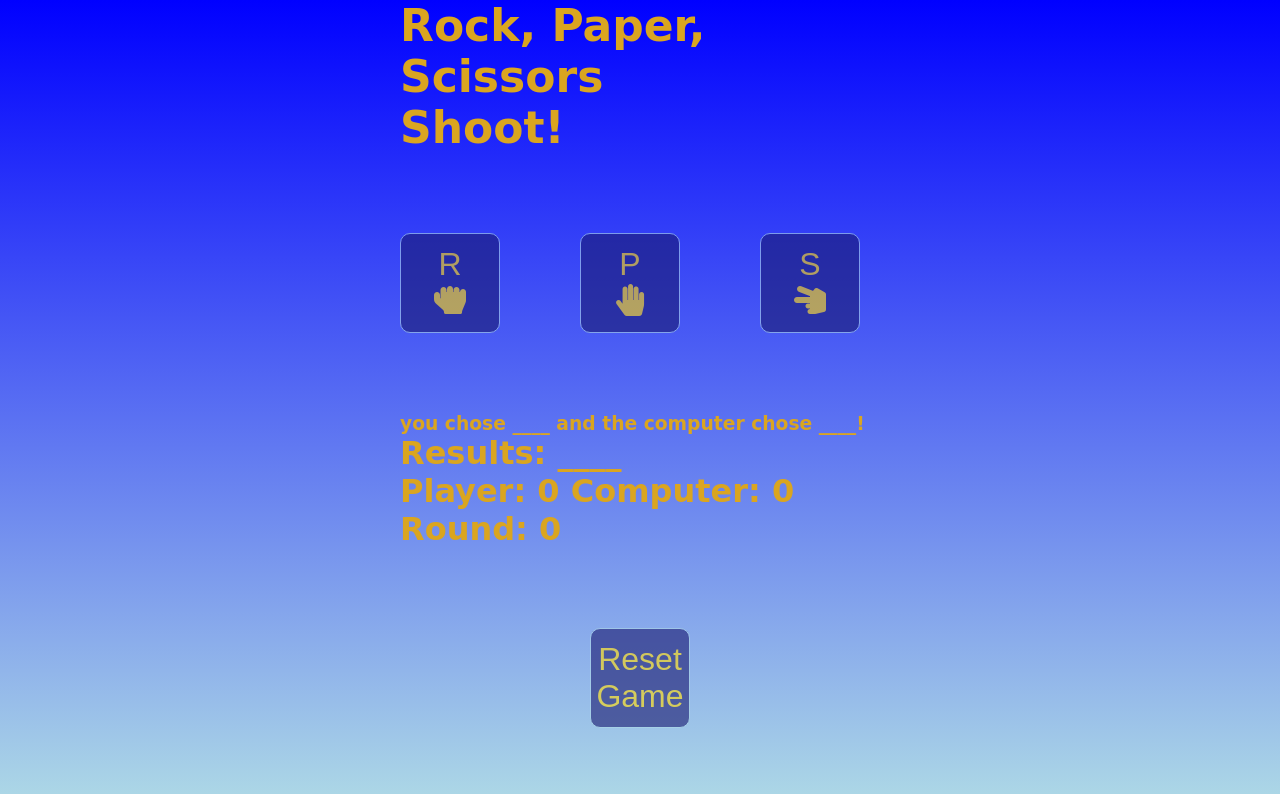
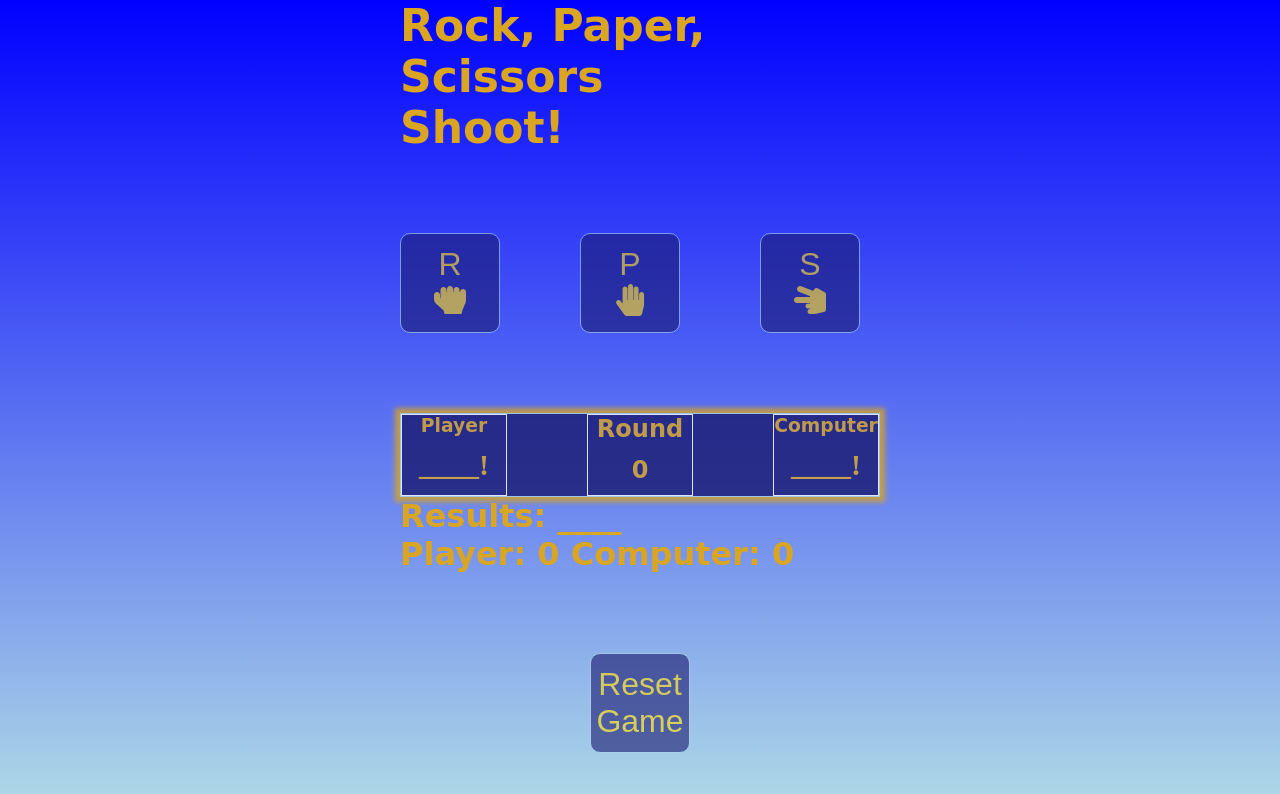
Before and after one commit to amNotAWalnutToday/rock-paper-scissors, a plain HTML site: page index.html in a window 1280 px wide. Both pictures are taken after a click on the button "Reset Game". Drawn offline with Linux system fonts and the light colour scheme.

Commit message:
Modify js to return icons instead of text, style round/choices bar

```diff
--- a/index.html
+++ b/index.html
@@ -21,10 +21,24 @@
             <button class="rps" type="button" value="scissors">S<br> <i class="fa fa-hand-scissors"></i></button>
         </div>
         <div id="results">
-            <h3>you chose <span id="your-choice">____</span> and the computer chose <span id="computer-choice">____</span>!</h3>
+            <div class="choices">
+                <div>
+                    <h3>Player</h3>
+                    <h3><span id="your-choice" class="fa">____!</span></h3>
+                </div>
+                <div>
+                    <h2>Round</h1>
+                    <h2><span id="round-count">0</span></h1>
+                </div>
+                <div>
+                    <h3>Computer</h3>
+                    <h3><span id="computer-choice" class="fa">____!</span></h3>
+                </div>
+            </div>
+
             <h1>Results: <span id="result">____</span></h1>
             <h1>Player: <span id="player-points">0</span> Computer: <span id="computer-points">0</span></h1>
-            <h1>Round: <span id="round-count">0</span></h1>
+
             <h1><span id="winner"></span></h1>
         </div>
         <div id="reset-button">
--- a/rps.js
+++ b/rps.js
@@ -45,40 +45,76 @@ function playRound(playerSelection,computerSelection){
 
     if(player === 'rock' && computer === 'rock'){
         result = 'You Draw!';
+        removeChoice();
+        playerChoiceDisplay.classList.add('fa-hand-rock');
+        computerChoiceDisplay.classList.add('fa-hand-rock');
     }else if(player === 'rock' && computer === 'paper'){
         result = 'You Lose!';
         computerPoints++;
+        removeChoice();
+        playerChoiceDisplay.classList.add('fa-hand-rock');
+        computerChoiceDisplay.classList.add('fa-hand-paper');
     }else if(player === 'rock' && computer === 'scissors'){
         result = 'You Win!';
         playerPoints++;
+        removeChoice();
+        playerChoiceDisplay.classList.add('fa-hand-rock');
+        computerChoiceDisplay.classList.add('fa-hand-scissors');
     }else if(player === 'paper' && computer === 'rock'){
         result = 'You Win!';
         playerPoints++;
+        removeChoice();
+        playerChoiceDisplay.classList.add('fa-hand-paper');
+        computerChoiceDisplay.classList.add('fa-hand-rock');
     }else if(player === 'paper' && computer === 'paper'){
         result = 'You Draw!';
+        removeChoice();
+        playerChoiceDisplay.classList.add('fa-hand-paper');
+        computerChoiceDisplay.classList.add('fa-hand-paper');
     }else if(player === 'paper' && computer === 'scissors'){
         result = 'You Lose!';
         computerPoints++;
+        removeChoice();
+        playerChoiceDisplay.classList.add('fa-hand-paper');
+        computerChoiceDisplay.classList.add('fa-hand-scissors');
     }else if(player === 'scissors' && computer === 'rock'){
         result = 'You Lose!';
         computerPoints++;
+        removeChoice();
+        playerChoiceDisplay.classList.add('fa-hand-scissors');
+        computerChoiceDisplay.classList.add('fa-hand-rock');
     }else if(player === 'scissors' && computer === 'paper'){
         result = 'You Win!';
         playerPoints++;
+        removeChoice();
+        playerChoiceDisplay.classList.add('fa-hand-scissors');
+        computerChoiceDisplay.classList.add('fa-hand-paper');
     }else if(player === 'scissors' && computer === 'scissors'){
         result = 'You Draw!';
+        removeChoice();
+        playerChoiceDisplay.classList.add('fa-hand-scissors');
+        computerChoiceDisplay.classList.add('fa-hand-scissors');
     }else {
         return "ERROR, didn't select an appropiate value";
     }
 
     resultDisplay.textContent = result;
-    playerChoiceDisplay.textContent = player;
-    computerChoiceDisplay.textContent = computer;
     roundCount.textContent = round
     playerPointHolder.textContent = playerPoints;
     computerPointHolder.textContent = computerPoints;
 
    return result;
+}
+
+function removeChoice() {
+    playerChoiceDisplay.classList.remove('fa-hand-rock')
+    playerChoiceDisplay.classList.remove('fa-hand-scissors')
+    playerChoiceDisplay.classList.remove('fa-hand-paper')
+    playerChoiceDisplay.textContent = '';
+    computerChoiceDisplay.classList.remove('fa-hand-rock')
+    computerChoiceDisplay.classList.remove('fa-hand-scissors')
+    computerChoiceDisplay.classList.remove('fa-hand-paper')
+    computerChoiceDisplay.textContent = '';
 }
 
 function resetGame() {
@@ -89,7 +125,9 @@ function resetGame() {
     round = 0;
     roundCount.textContent = round;
     winner.textContent = '';
+    removeChoice();
     resultDisplay.textContent = '____';
-    playerChoiceDisplay.textContent = '____';
-    computerChoiceDisplay.textContent = '____';
+    playerChoiceDisplay.textContent = '____!';
+    computerChoiceDisplay.textContent = '____!';
+
 }
--- a/styles.css
+++ b/styles.css
@@ -37,6 +37,30 @@ main {
      margin-top: 5rem;
 }
 
+/* result section */
+.choices div{
+    display: flex;
+    flex-direction: column;
+    background: var(--button-color);
+    width: 30%;
+    gap: 12.5px;
+    height: 5rem;
+    border: 1px solid white;
+}
+
+.choices {
+    display: flex;
+    gap: 5rem;
+    text-align: center;
+    background: var(--button-color);
+    opacity: 80%;
+    border: 1px solid lightblue;
+    box-shadow: 0px 0px 5px 5px;
+}
+
+.choices h3 span {
+    font-size: 30px;
+}
 
 /* buttons */
 .rps, #reset{
```
